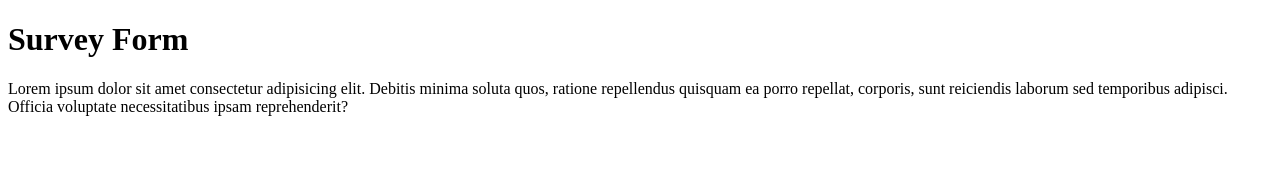
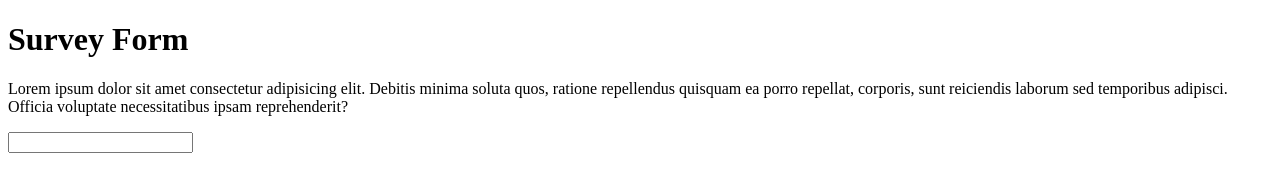
Before and after one commit to storres20/micro04, a plain HTML site: page index.html in a window 1280 px wide. Drawn offline with Linux system fonts and the light colour scheme.

Commit message:
point  4

```diff
--- a/index.html
+++ b/index.html
@@ -10,7 +10,9 @@
 
     <p id="description">Lorem ipsum dolor sit amet consectetur adipisicing elit. Debitis minima soluta quos, ratione repellendus quisquam ea porro repellat, corporis, sunt reiciendis laborum sed temporibus adipisci. Officia voluptate necessitatibus ipsam reprehenderit?</p>
 
-    <form action="" id="survey-form"></form>
+    <form action="" id="survey-form">
+      <input type="text" id="name" ><br>
+    </form>
 
 
     <script src="https://cdn.freecodecamp.org/testable-projects-fcc/v1/bundle.js"></script>
```
